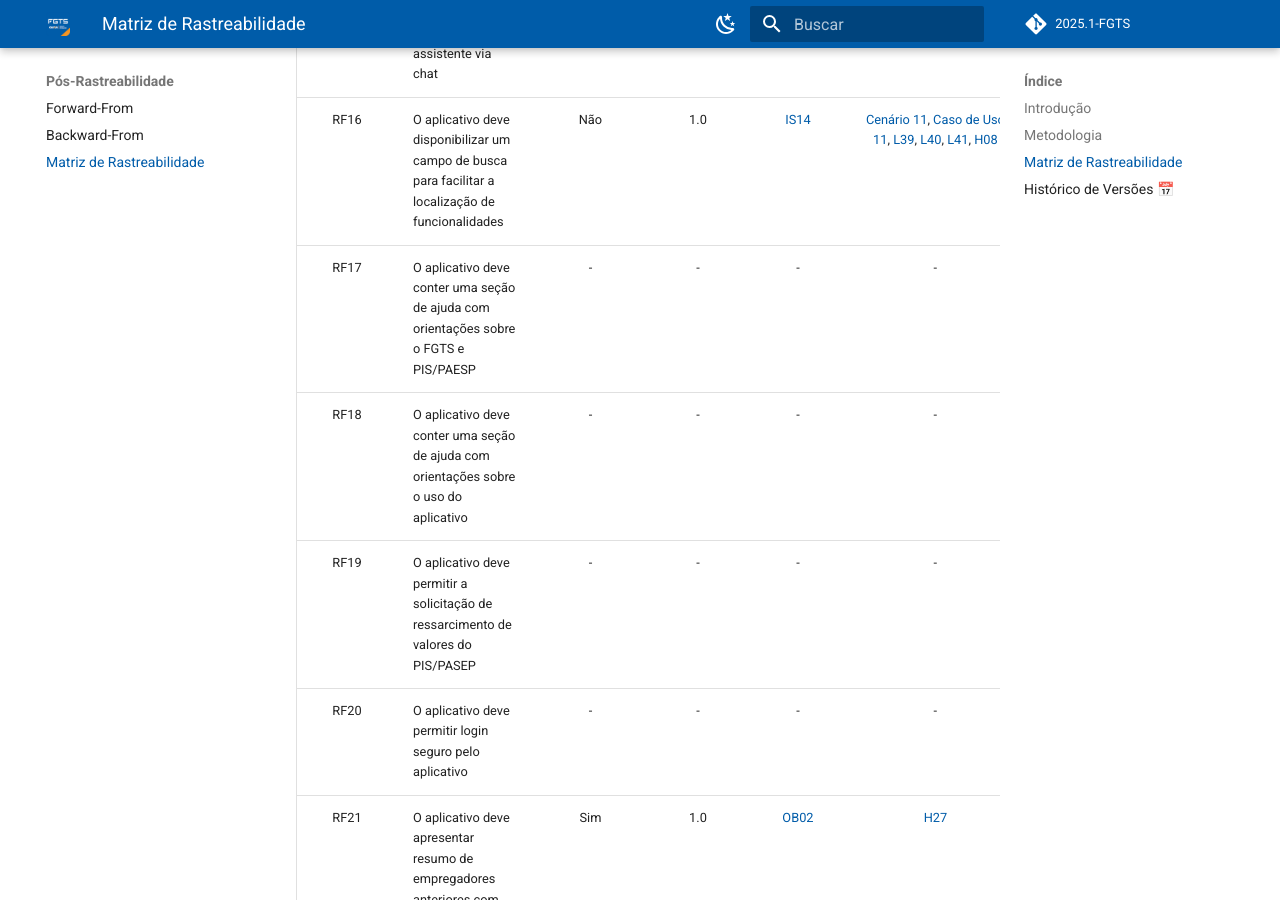
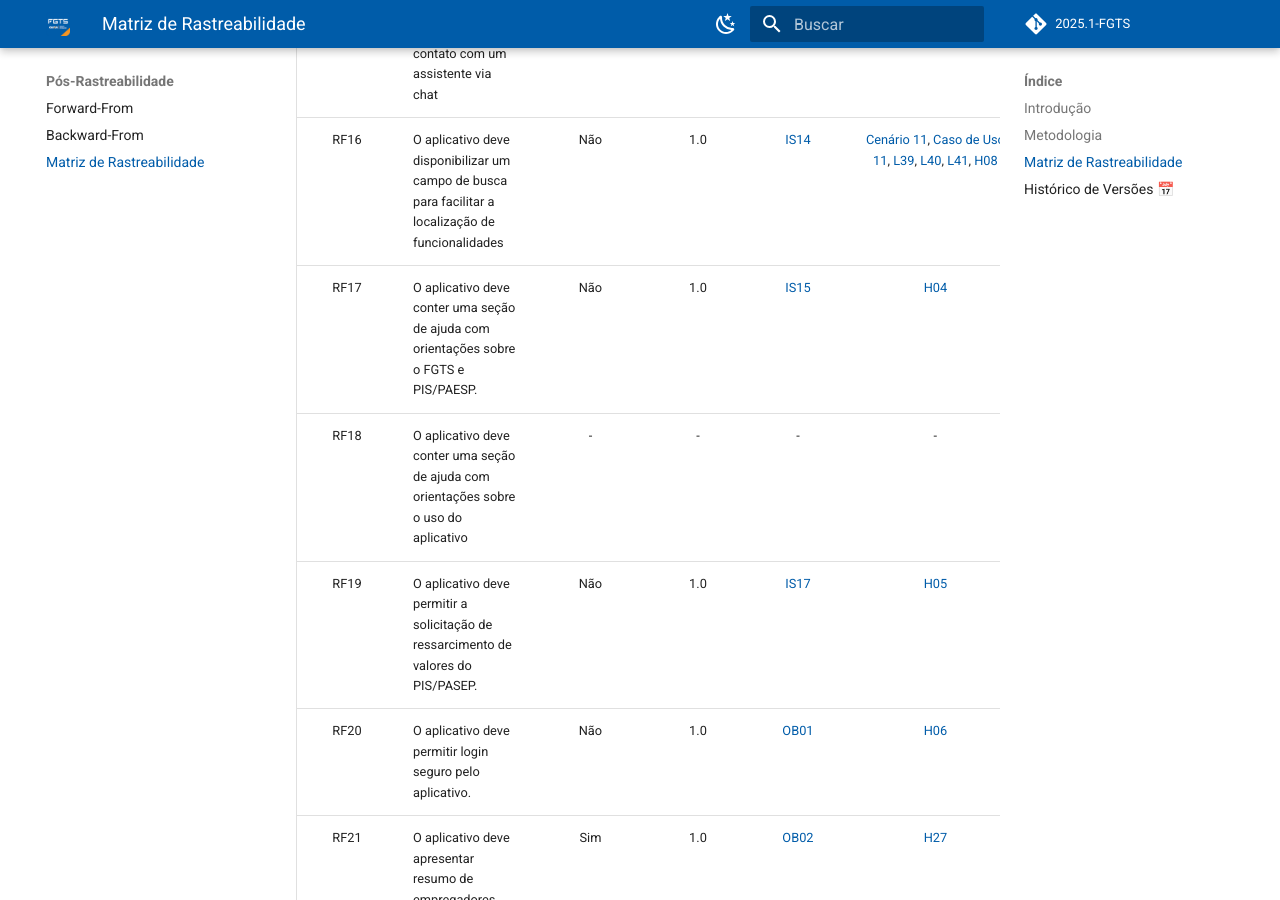
Before and after one commit to eduardodpms/REQ-FGTS, an MkDocs documentation site: the page built from docs/Pos-Rastreabilidade/Matriz-Rastreabilidade.md, in a window 1280 px wide and 900 px high, scrolled down 3642 px. Built offline with MkDocs 1.6.1 and Material for MkDocs 9.7.7, drawn with Linux system fonts in a browser that asks for light colours; comment, search, counter and statistics services are not loaded; some of the changed text lies outside the part shown.

Commit message:
Update Matriz-Rastreabilidade.md

```diff
--- a/docs/Pos-Rastreabilidade/Matriz-Rastreabilidade.md
+++ b/docs/Pos-Rastreabilidade/Matriz-Rastreabilidade.md
@@ -44,7 +44,7 @@ A matriz desenvolvida contém 8 colunas, sendo elas:
   <tbody>
     <tr><td align="center">Danielle Soares</td><td align="center"> RF03, RF04, RF05, RF11, RF35, RF39, RNF01, RNF02, RNF07 </td><td align="center"> 08/06/2025 </td><td align="center"> 00:02 </td></tr>
     <tr><td align="center">Eduardo de Pina</td><td align="center"> - </td><td align="center"> - </td><td align="center"> - </td></tr>
-    <tr><td align="center">Enzo Emir</td><td align="center"> - </td><td align="center"> - </td><td align="center"> - </td></tr>
+    <tr><td align="center">Enzo Emir</td><td align="center"> RF08, RF38, RF01, RF17, RF19, RF20, RNF04, RNF09, RNF15 </td><td align="center"> 08/07/2025 </td><td align="center"> 14:26 </td></tr>
     <tr><td align="center">Leticia Arisa</td><td align="center"> - </td><td align="center">07/06/2025</td><td align="center">13:15</td></tr>
     <tr><td align="center">Marcelo Makoto</td><td align="center"> RF15, RF16, RF24, RF25, RF26, RF36, RNF06, RNF11, RNF18 </td><td align="center"> 07/06/2025 </td><td align="center"> 19:22 </td></tr>
     <tr><td align="center">Maria Eduarda</td><td align="center"> RF02, RF30, RF27, RF28, RF21, RF42, RNF21, RNF12, RNF19 </td><td align="center"> 07/06/2025 </td><td align="center"> 21:31 </td></tr>
@@ -79,13 +79,22 @@ A Tabela 2 a seguir mostra a matriz de rastreabilidade desenvolvida.
   <tbody>
     <tr>
         <td align="center">RF01</td>
-        <td>O aplicativo deve informar claramente as datas previstas para liberação de valores</td>
+        <td>O aplicativo deve informar claramente as datas previstas para liberação de valores.</td>
+        <td align="center">Não</td>
+        <td align="center">1.0</td>
+        <td align="center">
+            <a href="https://requisitos-de-software.github.io/2025.1-FGTS/Elicitacao/Tecnicas-de-Elicitacao/Entrevista/#requisitos-funcionais">EN03</a>
+        </td>
+        <td align="center">
+            <a href="https://requisitos-de-software.github.io/2025.1-FGTS/Modelagem-I/Diagrama/#caso-de-uso-2-en03">Caso de uso 02</a>,
+            <a href="https://requisitos-de-software.github.io/2025.1-FGTS/Modelagem-I/Cenarios/#cenario-2-visualizar-data-prevista-para-liberacao-de-valores">Cenário 02</a>,
+            <a href="https://requisitos-de-software.github.io/2025.1-FGTS/Modelagem-I/Lexicos/#l10">L10</a>,
+            <a href="https://requisitos-de-software.github.io/2025.1-FGTS/Modelagem-I/Lexicos/#l11">L11</a>,
+            <a href="https://requisitos-de-software.github.io/2025.1-FGTS/Modelagem-I/Lexicos/#l12">L12</a>,
+            <a href="https://requisitos-de-software.github.io/2025.1-FGTS/Modelagem-I/Lexicos/#l13">L13</a>
+        </td>
         <td align="center">-</td>
-        <td align="center">-</td>
-        <td align="center">-</td>
-        <td align="center">-</td>
-        <td align="center">-</td>
-        <td align="center">-</td>
+        <td align="center"><a href="https://github.com/EnzoEmir">Enzo Emir</a></td>
     </tr>
     <tr>
         <td align="center">RF02</td>
@@ -149,13 +158,17 @@ A Tabela 2 a seguir mostra a matriz de rastreabilidade desenvolvida.
     </tr>
     <tr>
         <td align="center">RF08</td>
-        <td>O aplicativo deve exibir os status atualizado do saque</td>
+        <td>O aplicativo deve exibir os status atualizados do saque.</td>
+        <td align="center">Não</td>
+        <td align="center">1.0</td>
+        <td align="center">
+            <a href="https://requisitos-de-software.github.io/2025.1-FGTS/Elicitacao/Tecnicas-de-Elicitacao/Introspeccao/#requisitos-funcionais">IS05</a>
+        </td>
+        <td align="center">
+            <a href="https://requisitos-de-software.github.io/2025.1-FGTS/Modelagem-II/Historias-De-Usuario/#h01">H01</a>
+        </td>
         <td align="center">-</td>
-        <td align="center">-</td>
-        <td align="center">-</td>
-        <td align="center">-</td>
-        <td align="center">-</td>
-        <td align="center">-</td>
+        <td align="center"><a href="https://github.com/EnzoEmir">Enzo Emir</a></td>
     </tr>
     <tr>
         <td align="center">RF09</td>
@@ -239,13 +252,17 @@ A Tabela 2 a seguir mostra a matriz de rastreabilidade desenvolvida.
     </tr>
     <tr>
         <td align="center">RF17</td>
-        <td>O aplicativo deve conter uma seção de ajuda com orientações sobre o FGTS e PIS/PAESP</td>
+        <td>O aplicativo deve conter uma seção de ajuda com orientações sobre o FGTS e PIS/PAESP.</td>
+        <td align="center">Não</td>
+        <td align="center">1.0</td>
+        <td align="center">
+            <a href="https://requisitos-de-software.github.io/2025.1-FGTS/Elicitacao/Tecnicas-de-Elicitacao/Introspeccao/#requisitos-funcionais">IS15</a>
+        </td>
+        <td align="center">
+            <a href="https://requisitos-de-software.github.io/2025.1-FGTS/Modelagem-II/Historias-De-Usuario/#h04">H04</a>
+        </td>
         <td align="center">-</td>
-        <td align="center">-</td>
-        <td align="center">-</td>
-        <td align="center">-</td>
-        <td align="center">-</td>
-        <td align="center">-</td>
+        <td align="center"><a href="https://github.com/EnzoEmir">Enzo Emir</a></td>
     </tr>
     <tr>
         <td align="center">RF18</td>
@@ -259,23 +276,31 @@ A Tabela 2 a seguir mostra a matriz de rastreabilidade desenvolvida.
     </tr>
     <tr>
         <td align="center">RF19</td>
-        <td>O aplicativo deve permitir a solicitação de ressarcimento de valores do PIS/PASEP</td>
+        <td>O aplicativo deve permitir a solicitação de ressarcimento de valores do PIS/PASEP.</td>
+        <td align="center">Não</td>
+        <td align="center">1.0</td>
+        <td align="center">
+            <a href="https://requisitos-de-software.github.io/2025.1-FGTS/Elicitacao/Tecnicas-de-Elicitacao/Introspeccao/#requisitos-funcionais">IS17</a>
+        </td>
+        <td align="center">
+            <a href="https://requisitos-de-software.github.io/2025.1-FGTS/Modelagem-II/Historias-De-Usuario/#h05">H05</a>
+        </td>
         <td align="center">-</td>
-        <td align="center">-</td>
-        <td align="center">-</td>
-        <td align="center">-</td>
-        <td align="center">-</td>
-        <td align="center">-</td>
+        <td align="center"><a href="https://github.com/EnzoEmir">Enzo Emir</a></td>
     </tr>
     <tr>
         <td align="center">RF20</td>
-        <td>O aplicativo deve permitir login seguro pelo aplicativo</td>
+        <td>O aplicativo deve permitir login seguro pelo aplicativo.</td>
+        <td align="center">Não</td>
+        <td align="center">1.0</td>
+        <td align="center">
+            <a href="https://requisitos-de-software.github.io/2025.1-FGTS/Elicitacao/Tecnicas-de-Elicitacao/Observacao/#requisitos-funcionais">OB01</a>
+        </td>
+        <td align="center">
+            <a href="https://requisitos-de-software.github.io/2025.1-FGTS/Modelagem-II/Historias-De-Usuario/#h06">H06</a>
+        </td>
         <td align="center">-</td>
-        <td align="center">-</td>
-        <td align="center">-</td>
-        <td align="center">-</td>
-        <td align="center">-</td>
-        <td align="center">-</td>
+        <td align="center"><a href="https://github.com/EnzoEmir">Enzo Emir</a></td>
     </tr>
     <tr>
         <td align="center">RF21</td>
@@ -448,13 +473,17 @@ A Tabela 2 a seguir mostra a matriz de rastreabilidade desenvolvida.
     </tr>
     <tr>
         <td align="center">RF38</td>
-        <td>O aplicativo deve notificar o usuário sobre o status do saque solicitado</td>
+        <td>O aplicativo deve notificar o usuário sobre o status do saque solicitado.</td>
+        <td align="center">Não</td>
+        <td align="center">1.0</td>
+        <td align="center">
+            <a href="https://requisitos-de-software.github.io/2025.1-FGTS/Elicitacao/Tecnicas-de-Elicitacao/Introspeccao/#requisitos-funcionais">IS05</a>
+        </td>
+        <td align="center">
+            <a href="https://requisitos-de-software.github.io/2025.1-FGTS/Modelagem-II/Historias-De-Usuario/#h02">H02</a>
+        </td>
         <td align="center">-</td>
-        <td align="center">-</td>
-        <td align="center">-</td>
-        <td align="center">-</td>
-        <td align="center">-</td>
-        <td align="center">-</td>
+        <td align="center"><a href="https://github.com/EnzoEmir">Enzo Emir</a></td>
     </tr>
     <tr>
         <td align="center">RF39</td>
@@ -542,13 +571,17 @@ A Tabela 2 a seguir mostra a matriz de rastreabilidade desenvolvida.
 </tr>
 <tr>
     <td align="center">RNF04</td>
-    <td>Os prazos informados no app devem ser cumpridos fielmente</td>
+    <td>Os prazos informados no app devem ser cumpridos fielmente.</td>
+    <td align="center">Não</td>
+    <td align="center">1.0</td>
+    <td align="center">
+        <a href="https://requisitos-de-software.github.io/2025.1-FGTS/Elicitacao/Tecnicas-de-Elicitacao/Entrevista/#requisitos-nao-funcionais">EN10</a>
+    </td>
+    <td align="center">
+        <a href="https://requisitos-de-software.github.io/2025.1-FGTS/Modelagem-II/NFR-Framework/#cartoes-de-especificacao">Cartão de Especificação 9</a>
+    </td>
     <td align="center">-</td>
-    <td align="center">-</td>
-    <td align="center">-</td>
-    <td align="center">-</td>
-    <td align="center">-</td>
-    <td align="center">-</td>
+    <td align="center"><a href="https://github.com/EnzoEmir">Enzo Emir</a></td>
 </tr>
 <tr>
     <td align="center">RNF05</td>
@@ -592,13 +625,17 @@ A Tabela 2 a seguir mostra a matriz de rastreabilidade desenvolvida.
 </tr>
 <tr>
     <td align="center">RNF09</td>
-    <td>O aplicativo deve aplicar princípios de acessibilidade</td>
+    <td>O aplicativo deve aplicar princípios de acessibilidade.</td>
+    <td align="center">Não</td>
+    <td align="center">1.0</td>
+    <td align="center">
+        <a href="https://requisitos-de-software.github.io/2025.1-FGTS/Elicitacao/Tecnicas-de-Elicitacao/Introspeccao/#requisitos-nao-funcionais">IS21</a>
+    </td>
+    <td align="center">
+        <a href="https://requisitos-de-software.github.io/2025.1-FGTS/Modelagem-II/NFR-Framework/#cartoes-de-especificacao">Cartão de Especificação 10</a>
+    </td>
     <td align="center">-</td>
-    <td align="center">-</td>
-    <td align="center">-</td>
-    <td align="center">-</td>
-    <td align="center">-</td>
-    <td align="center">-</td>
+    <td align="center"><a href="https://github.com/EnzoEmir">Enzo Emir</a></td>
 </tr>
 <tr>
     <td align="center">RNF10</td>
@@ -652,13 +689,17 @@ A Tabela 2 a seguir mostra a matriz de rastreabilidade desenvolvida.
 </tr>
 <tr>
     <td align="center">RNF15</td>
-    <td>As informações devem estar organizadas de forma clara e com terminologia compreensível para o usuário</td>
+    <td>As informações devem estar organizadas de forma clara e com terminologia compreensível para o usuário.</td>
+    <td align="center">Não</td>
+    <td align="center">1.0</td>
+    <td align="center">
+        <a href="https://requisitos-de-software.github.io/2025.1-FGTS/Elicitacao/Tecnicas-de-Elicitacao/Observacao/#requisitos-nao-funcionais">OB13</a>
+    </td>
+    <td align="center">
+        <a href="https://requisitos-de-software.github.io/2025.1-FGTS/Modelagem-II/NFR-Framework/#cartoes-de-especificacao">Cartão de Especificação 11</a>
+    </td>
     <td align="center">-</td>
-    <td align="center">-</td>
-    <td align="center">-</td>
-    <td align="center">-</td>
-    <td align="center">-</td>
-    <td align="center">-</td>
+    <td align="center"><a href="https://github.com/EnzoEmir">Enzo Emir</a></td>
 </tr>
 <tr>
     <td align="center">RNF16</td>
@@ -743,5 +784,6 @@ A Tabela 2 a seguir mostra a matriz de rastreabilidade desenvolvida.
 |  `1.2`   | 07/06/2025 | Adição dos requisitos: RF15, RF16, RF24, RF25, RF26, RF36, RNF06, RNF11, RNF18 | [Marcelo Makoto](https://github.com/MM4k)   | [Maria Eduarda](https://github.com/dudaa28) |
 |  `1.3`   | 07/06/2025 | Adição dos requisitos: RF02, RF30  | [Maria Eduarda](https://github.com/dudaa28)   | [Danielle Soares](https://github.com/danielle-soaress) |
 |  `1.4`   | 08/06/2025 | Adição dos requisitos: RF27, RF28, RF31, RF42, RNF21, RNF12, RNF19 | [Maria Eduarda](https://github.com/dudaa28)   | [Danielle Soares](https://github.com/danielle-soaress) |
-|  `1.5`   | 08/06/2025 | Adição dos requisitos: RF11, RF35, RF39, RF03, RF04, RF05, RNF01, RNF02, RNF07 |[Danielle Soares](https://github.com/danielle-soaress)   | - |
-|  `1.6`   | 08/06/2025 | adição de informações dos requisitos: RNF10, RNF13, RNF20 | [Victor Pontual](https://github.com/VictorPontual)   | - |
+|  `1.5`   | 08/06/2025 | Adição dos requisitos: RF11, RF35, RF39, RF03, RF04, RF05, RNF01, RNF02, RNF07 |[Danielle Soares](https://github.com/danielle-soaress)   | [Enzo Emir](https://github.com/EnzoEmir)  |
+|  `1.6`   | 08/06/2025 | adição de informações dos requisitos: RNF10, RNF13, RNF20 | [Victor Pontual](https://github.com/VictorPontual)   | [Enzo Emir](https://github.com/EnzoEmir) |
+|  `1.7`   | 08/06/2025 | adição de informações dos requisitos: RF08, RF38, RF01, RF17, RF19, RF20, RNF04, RNF09, RNF15 | [Enzo Emir](https://github.com/EnzoEmir)   | - |
```
